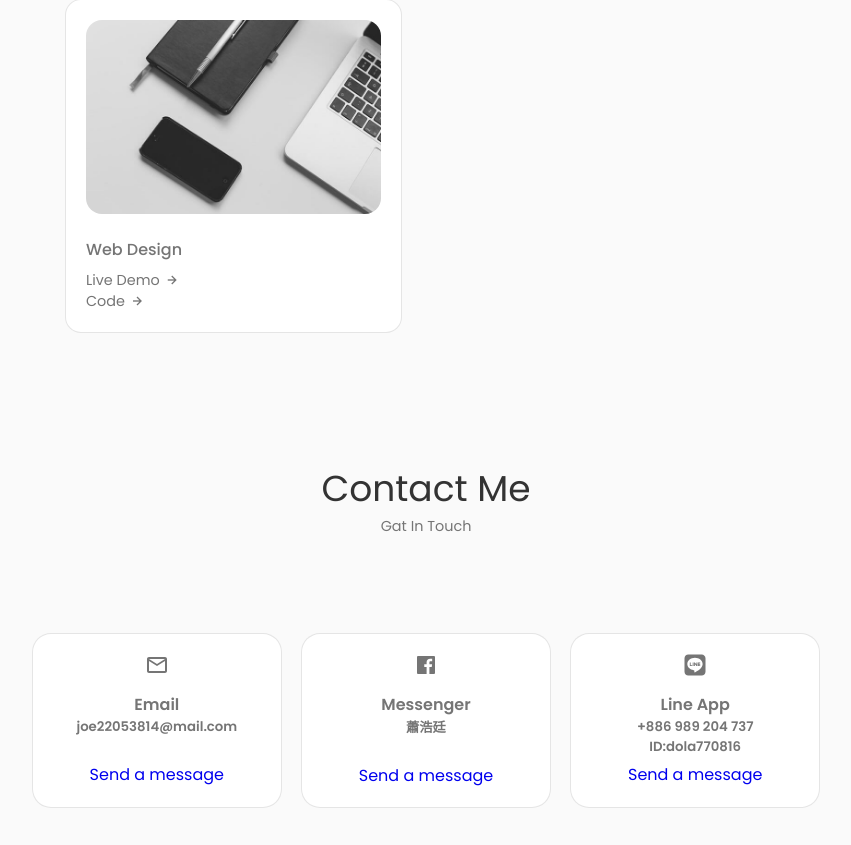
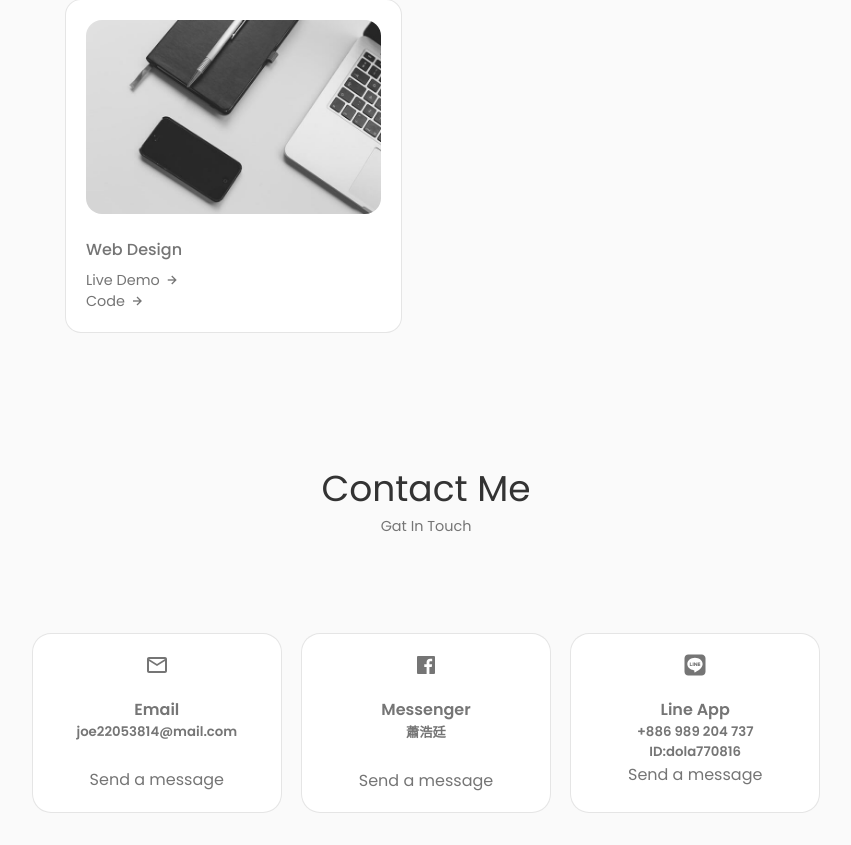
Before and after one commit to Lonck999/Self_introduction-New, a React (Create React App) app: page / in a window 1280 px wide. Shown: the part 3217-4062 px from the top of the page, without its empty margins (214-1065 px from the left). Built offline with nearby package versions, Linux system fonts and the light colour scheme.

Commit message:
up data web

```diff
--- a/src/components/contact/Contact.jsx
+++ b/src/components/contact/Contact.jsx
@@ -29,34 +29,39 @@ const Contact = () => {
         <div className="contact_options">
           <article className="contact_option">
             <MdOutlineEmail className="contact_option-icon" />
-            <h4>Email</h4>
-            <h5>joe22053814@mail.com</h5>
-            <a href="mailto:joe22053814@gmail.com" target="_blank">
+            <a
+              className="contact_option-a"
+              href="mailto:joe22053814@gmail.com"
+              target="_blank"
+            >
+              <h4>Email</h4>
+              <h5>joe22053814@mail.com</h5>
               <br /> Send a message
             </a>
           </article>
           <article className="contact_option">
             <RiFacebookBoxFill className="contact_option-icon" />
-            <h4>Messenger</h4>
-            <h5>蕭浩廷</h5>
             <a
+              className="contact_option-a"
               href="https://www.facebook.com/profile.php?id=100001716027769"
               target="_blank"
             >
+              <h4>Messenger</h4>
+              <h5>蕭浩廷</h5>
               <br /> Send a message
             </a>
           </article>
           <article className="contact_option">
             <FaLine className="contact_option-icon" />
-            <h4>Line App</h4>
-            <h5>+886 989 204 737</h5>
-            <h5>ID:dola770816</h5>
             <a
               className="contact_option-a"
               href="https://line.me/ti/p/pPPEQLSyia"
               target="_blank"
             >
-              Send a message
+              <h4>Line App</h4>
+              <h5>+886 989 204 737</h5>
+              <h5>ID:dola770816</h5>
+              <p>Send a message</p>
             </a>
           </article>
         </div>
--- a/src/components/contact/contact.css
+++ b/src/components/contact/contact.css
@@ -38,6 +38,7 @@
 .contact_option-a {
   display: block;
   margin-top: 5px;
+  color: var(--text-color);
 }
 /* ===================== FROM ===================== */
 
```
